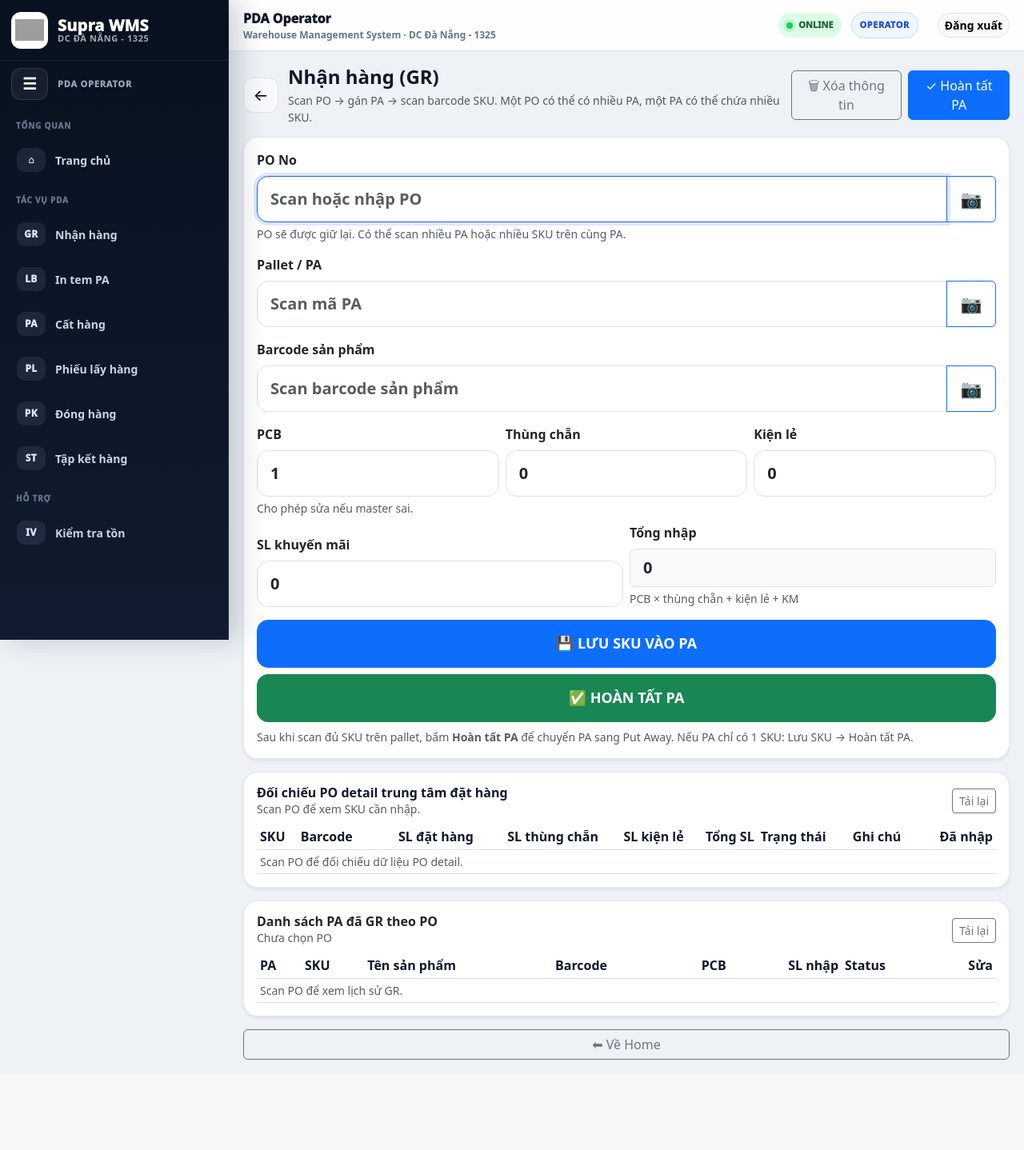
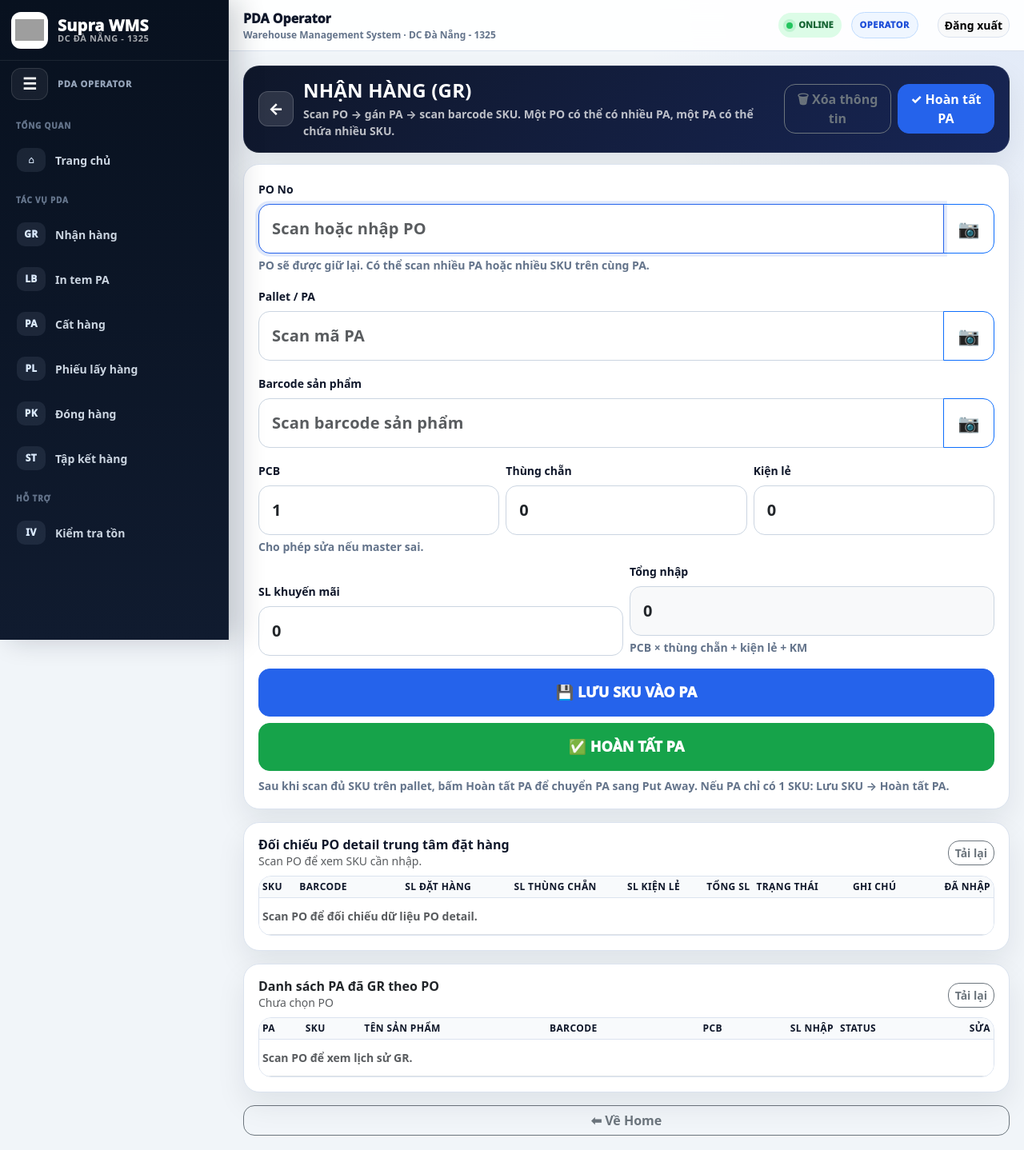
Before and after one commit to kiettrantuan1999-dotcom/pda-retail-dc, a FastAPI app: page /gr in a window 1280 px wide. Shown: the whole page at 80% size. Before the commit the page ends 1325 px from the top, so only its background shows below. Run offline with FastAPI, Linux system fonts and the light colour scheme; the visitor is signed in with stand-in values (Sample User, id 1); grey boxes are pictures that could not be loaded.

Commit message:
Update UI v.01

```diff
--- /dev/null
+++ b/app/static/css/wms_ui_v2.css
@@ -0,0 +1,210 @@
+/* =========================================================
+   Supra WES UI v2.0 - PDA first design system
+   Scope: shared operation screens without changing backend logic
+========================================================= */
+:root {
+  --wes-bg: #f1f5f9;
+  --wes-ink: #0f172a;
+  --wes-muted: #64748b;
+  --wes-card: #ffffff;
+  --wes-border: #dbe3ef;
+  --wes-blue: #2563eb;
+  --wes-blue-dark: #1d4ed8;
+  --wes-green: #16a34a;
+  --wes-amber: #d97706;
+  --wes-red: #dc2626;
+  --wes-radius-lg: 20px;
+  --wes-radius-md: 16px;
+  --wes-shadow: 0 16px 36px rgba(15, 23, 42, .08);
+}
+
+body.wms-body { background: radial-gradient(circle at top right, rgba(37,99,235,.08), transparent 30rem), var(--wes-bg); }
+
+/* Operation page header: applies to existing h4 module headers */
+.wms-content > .mb-3:first-child,
+.wms-content > .d-flex.justify-content-between.align-items-center.mb-3:first-child,
+.gr-topbar {
+  background: linear-gradient(135deg, #0f172a 0%, #172554 100%);
+  color: #fff;
+  border-radius: var(--wes-radius-lg);
+  padding: 16px 18px;
+  box-shadow: var(--wes-shadow);
+  border: 1px solid rgba(255,255,255,.08);
+}
+.wms-content > .mb-3:first-child h4,
+.wms-content > .d-flex.justify-content-between.align-items-center.mb-3:first-child h4,
+.gr-topbar h4 { color:#fff; text-transform: uppercase; letter-spacing:.2px; }
+.wms-content > .mb-3:first-child .text-muted,
+.wms-content > .d-flex.justify-content-between.align-items-center.mb-3:first-child .text-muted,
+.gr-topbar .text-muted { color: rgba(255,255,255,.72) !important; font-weight: 650; }
+.gr-back-btn { background:rgba(255,255,255,.12)!important; color:#fff!important; border-color:rgba(255,255,255,.18)!important; }
+.gr-action-bar .btn, .wms-content > .d-flex.justify-content-between.align-items-center.mb-3:first-child .btn { border-radius: 14px; font-weight: 850; }
+
+/* Cards */
+.card,
+.gr-card,
+.wms-panel {
+  border-radius: var(--wes-radius-lg) !important;
+  border: 1px solid var(--wes-border) !important;
+  box-shadow: var(--wes-shadow) !important;
+  overflow: hidden;
+}
+.card-header {
+  background: #f8fafc !important;
+  border-bottom: 1px solid var(--wes-border) !important;
+  font-weight: 950;
+}
+.card-body { padding: 18px; }
+
+/* Scan zone */
+form .input-group.input-group-lg,
+form .input-group,
+.card-body > .input-group {
+  border-radius: 18px;
+}
+.form-label { color: var(--wes-ink); font-size: 14px; font-weight: 900 !important; }
+.form-text { color: var(--wes-muted); font-weight: 650; }
+.form-control,
+.form-select {
+  border-radius: 14px !important;
+  border: 1px solid #cbd5e1;
+  font-weight: 750;
+}
+.form-control-lg,
+.scan-input {
+  min-height: 62px;
+  font-size: 20px;
+  letter-spacing: .2px;
+}
+.input-group .form-control { border-top-right-radius: 0 !important; border-bottom-right-radius: 0 !important; }
+.input-group .btn { border-top-left-radius: 0 !important; border-bottom-left-radius: 0 !important; min-width: 64px; font-weight: 950; }
+.scan-input:focus,
+.form-control:focus {
+  border-color: var(--wes-blue) !important;
+  box-shadow: 0 0 0 .24rem rgba(37, 99, 235, .14) !important;
+}
+.scan-focus-pulse { animation: wesScanPulse .38s ease-out; }
+@keyframes wesScanPulse { from { box-shadow:0 0 0 .35rem rgba(34,197,94,.22); } to { box-shadow:none; } }
+
+/* PDA buttons */
+.btn { font-weight: 850; border-radius: 14px; }
+.btn-lg,
+.pda-action-btn { min-height: 58px; font-size: 18px; font-weight: 950; }
+.btn-primary { background: var(--wes-blue); border-color: var(--wes-blue); }
+.btn-primary:hover { background: var(--wes-blue-dark); border-color: var(--wes-blue-dark); }
+.btn-success { background: var(--wes-green); border-color: var(--wes-green); }
+
+/* KPI cards, compatible with current GR cards and simple p-3 border blocks */
+.gr-kpi-grid,
+.wes-kpi-grid { display:grid; grid-template-columns: repeat(3, minmax(0, 1fr)); gap: 12px; }
+.gr-kpi-card,
+.wes-kpi-card,
+.row .p-3.border.rounded,
+.row .p-3.bg-light.rounded {
+  background: linear-gradient(180deg, #fff 0%, #f8fafc 100%) !important;
+  border: 1px solid var(--wes-border) !important;
+  border-radius: 18px !important;
+  box-shadow: 0 10px 22px rgba(15,23,42,.05);
+}
+.gr-kpi-label,
+.row .p-3.border.rounded .text-muted.small,
+.row .p-3.bg-light.rounded .text-muted.small { color: var(--wes-muted); font-size:12px; text-transform: uppercase; letter-spacing:.5px; font-weight:950; }
+.gr-kpi-value,
+.row .p-3.border.rounded .fs-2,
+.row .p-3.bg-light.rounded .fs-4 { color: var(--wes-ink); font-weight: 950; }
+
+/* Tables: larger tap target and sticky header for PDA */
+.table-responsive { border-radius: 16px; border: 1px solid var(--wes-border); }
+.table { margin-bottom:0; }
+.table thead th {
+  position: sticky;
+  top: 0;
+  z-index: 2;
+  background: #f8fafc !important;
+  color: #0f172a;
+  font-size: 12px;
+  text-transform: uppercase;
+  letter-spacing:.4px;
+  white-space: nowrap;
+  border-bottom: 1px solid var(--wes-border) !important;
+}
+.table td { padding-top: 12px; padding-bottom: 12px; font-weight: 650; }
+.table tbody tr:hover { background: #f8fafc; }
+.wes-row-flash { animation: wesRowFlash 1.1s ease-out; }
+@keyframes wesRowFlash { 0% { background:#dcfce7; } 100% { background:transparent; } }
+
+/* Status badges */
+.badge { border-radius: 999px; padding: .5em .7em; font-weight: 950; letter-spacing:.2px; }
+.badge.bg-warning { background:#fef3c7 !important; color:#92400e !important; }
+.badge.bg-success { background:#dcfce7 !important; color:#166534 !important; }
+.badge.bg-danger { background:#fee2e2 !important; color:#991b1b !important; }
+.badge.bg-primary { background:#dbeafe !important; color:#1d4ed8 !important; }
+.badge.bg-secondary { background:#e2e8f0 !important; color:#334155 !important; }
+
+/* Pending cards in Pack/Picking */
+.border.rounded.p-2.bg-light,
+.picking-task-card {
+  background:#fff !important;
+  border:1px solid var(--wes-border) !important;
+  border-radius:18px !important;
+  padding:14px !important;
+  box-shadow:0 10px 24px rgba(15,23,42,.05);
+}
+
+/* Scanner full-screen shared */
+.scanner-modal {
+  position: fixed;
+  inset: 0;
+  z-index: 99999;
+  background: #000;
+  color: #fff;
+  display: flex;
+  flex-direction: column;
+}
+.scanner-modal.d-none { display: none !important; }
+.scanner-header {
+  min-height: 72px;
+  display:flex;
+  align-items:center;
+  justify-content:space-between;
+  gap:12px;
+  padding: 12px 16px;
+  background: rgba(0,0,0,.90);
+  border-bottom:1px solid rgba(255,255,255,.14);
+}
+.scanner-reader,
+#reader { flex:1; width:100% !important; min-height: calc(100vh - 72px); }
+.scanner-reader video,
+#reader video { width:100% !important; height:100% !important; object-fit:cover !important; border-radius:0 !important; }
+
+/* Toast in operation style */
+.toast { border-radius: 16px !important; font-weight: 850; }
+
+/* Bottom actions on PDA */
+.wms-content > a.btn.w-100:last-child,
+.wms-content > .mt-3 > a.btn.w-100 {
+  min-height: 54px;
+  display:flex;
+  align-items:center;
+  justify-content:center;
+  border-radius:16px;
+}
+
+@media (max-width: 768px) {
+  .wms-content { font-size: 16px; }
+  .wms-content > .mb-3:first-child,
+  .wms-content > .d-flex.justify-content-between.align-items-center.mb-3:first-child,
+  .gr-topbar { padding: 14px; }
+  .gr-kpi-grid,
+  .wes-kpi-grid { grid-template-columns: 1fr 1fr; }
+  .card-body { padding: 14px; }
+  .table { font-size: 14px; }
+  .form-control-lg,
+  .scan-input { min-height: 60px; font-size: 18px; }
+}
+
+@media (max-width: 576px) {
+  .gr-kpi-grid,
+  .wes-kpi-grid { grid-template-columns: 1fr; }
+  .table-responsive { max-height: 58vh; overflow:auto; }
+}
--- a/app/templates/base.html
+++ b/app/templates/base.html
@@ -8,6 +8,7 @@
 
   <link href="https://cdn.jsdelivr.net/npm/bootstrap@5.3.3/dist/css/bootstrap.min.css" rel="stylesheet">
   <link href="/static/css/pda.css" rel="stylesheet">
+  <link href="/static/css/wms_ui_v2.css" rel="stylesheet">
   {% block styles %}{% endblock %}
 </head>
 
@@ -127,6 +128,7 @@
 <script src="https://cdn.jsdelivr.net/npm/bootstrap@5.3.3/dist/js/bootstrap.bundle.min.js"></script>
 <script src="https://unpkg.com/html5-qrcode"></script>
 <script src="/static/js/app.js"></script>
+<script src="/static/js/wms_ui_v2.js"></script>
 <script>
 (function () {
   const body = document.body;
```
Also changed, not shown: app/static/js/wms_ui_v2.js (added, +54 -0 lines).
